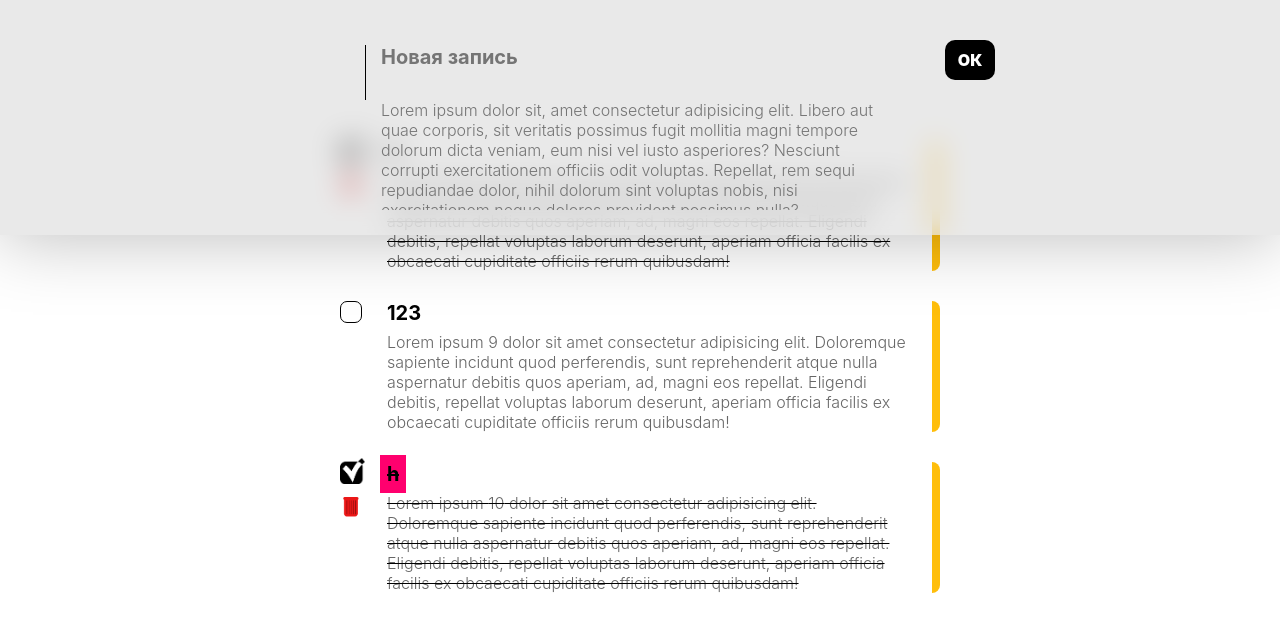
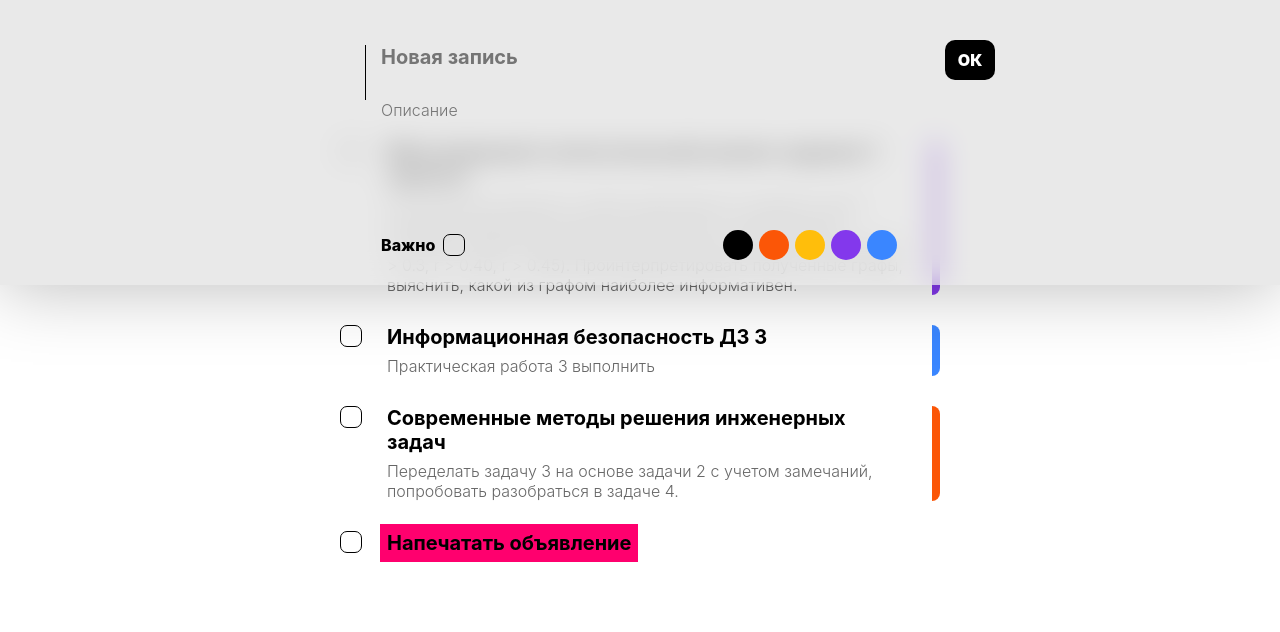
Before and after one commit to buryattvoydrug/todo-MERN, a React (Create React App) app: page / in a window 1280 px wide. Both pictures are taken after a click on the element 640 px from the left and 60 px from the top of the page. Shown: the top 632 px of the page. Built offline with nearby package versions, Linux system fonts and the light colour scheme; data requests are answered from the project's data file.

Commit message:
all methods works

```diff
--- a/public/db.json
+++ b/public/db.json
@@ -2,21 +2,39 @@
   "todos": [
     {
       "userId": 777,
-      "id": 4,
-      "title": "6",
-      "completed": true
+      "id": 1,
+      "title": "Многомерный статистический анализ задание 1 сделать",
+      "description": "Составление матрицы и графа корреляции по заданию: дана матрица корреляции оценок школьников по дисциплинам, составить графы корреляции при различных заданных пределах (r > 0.3, r > 0.40, r > 0.45). Проинтерпретировать полученные графы, выяснить, какой из графом наиболее информативен.",
+      "completed": false,
+      "important": false,
+      "color": "#8338EC"
     },
     {
       "userId": 777,
-      "id": 9,
-      "title": "123",
-      "completed": false
+      "title": "Информационная безопасность ДЗ 3",
+      "description": "Практическая работа 3 выполнить",
+      "completed": false,
+      "important": false,
+      "color": "#3A86FF",
+      "id": 2
     },
     {
       "userId": 777,
-      "id": 10,
-      "title": "h",
-      "completed": true
+      "title": "Современные методы решения инженерных задач",
+      "description": "Переделать задачу 3 на основе задачи 2 с учетом замечаний, попробовать разобраться в задаче 4.",
+      "completed": false,
+      "important": false,
+      "color": "#FB5607",
+      "id": 3
+    },
+    {
+      "userId": 777,
+      "title": "Напечатать объявление ",
+      "description": "",
+      "completed": false,
+      "important": true,
+      "color": "#fff",
+      "id": 4
     }
   ]
 }
--- a/src/components/Editor.tsx
+++ b/src/components/Editor.tsx
@@ -8,9 +8,12 @@ const defaultEdit = {
   id: 0,
   userId: 777,
   title: '',
+  description: '',
   completed: false,
+  important: false,
+  color: '#fff',
 }
-  // const COLORS = ['#000000', '#FB5607', '#FFBE0B', '#8338EC', '#3A86FF'];
+  const COLORS = ['#000000', '#FB5607', '#FFBE0B', '#8338EC', '#3A86FF'];
 
 export default function Editor() {
   const [active, setActive] = useState(false);
@@ -26,14 +29,40 @@ export default function Editor() {
   }, [edit]);
 
 
-  const handleChange = (event: React.FormEvent<HTMLTextAreaElement>): void => {
-    setForm({
-      id: form.id || 0,
-      userId: 777,
-      title: event.currentTarget.value,
-      completed: false,
+  const handleTextAreaChange = (event: React.FormEvent<HTMLTextAreaElement>): void => {
+    let name = event.currentTarget.name;
+    let value = event.currentTarget.value;
+    setForm((prevState) => {
+      return {
+        ...prevState,
+        id: prevState.id || 0,
+        title: (name === "title" && value) || prevState.title,
+        description: (name === "description" && value) || prevState.description,
+      }
     });
   }
+
+  const handleCheckboxChange = (event: React.FormEvent<HTMLInputElement>): void => {
+    let value = event.currentTarget.checked;
+    setForm((prevState) => {
+      return {
+        ...prevState,
+        important: value,
+      }
+    });
+  }
+
+  const handleColorChange = (event: React.FormEvent<HTMLInputElement>): void => {
+    let value = event.currentTarget.value;
+    setForm((prevState) => {
+      return {
+        ...prevState,
+        color: value || prevState.color,
+      }
+    });
+  }
+
+
 
   const handleSubmit = (): void => {
     if (!form.title) alert('Форма пуста!')
@@ -44,7 +73,10 @@ export default function Editor() {
       postItem({
         userId: form.userId,
         title: form.title,
+        description: form.description,
         completed: form.completed,
+        important: form.important,
+        color: form.color,
       });
       setActive(false);
       setForm(defaultEdit);
@@ -64,15 +96,17 @@ export default function Editor() {
           <div className="editor">
             <form>
               <div className="item-text" onClick={() => setActive(true)}>
-                <textarea className="item__title" name="" id="" rows={active? 2 : 1}
-                value={form.title} onChange={handleChange}
+                <textarea className="item__title" name="title" id="" rows={active? 2 : 1}
+                value={form.title} onChange={handleTextAreaChange}
                 placeholder="Новая запись"></textarea>
-                {active && <textarea className="item__description" name="" id="" rows={5} placeholder="Lorem ipsum dolor sit, amet consectetur adipisicing elit. Libero aut quae corporis, sit veritatis possimus fugit mollitia magni tempore dolorum dicta veniam, eum nisi vel iusto asperiores? Nesciunt corrupti exercitationem officiis odit voluptas. Repellat, rem sequi repudiandae dolor, nihil dolorum sint voluptas nobis, nisi exercitationem neque dolores provident possimus nulla?"></textarea>}
+                {active && <textarea className="item__description" name="description" id="" rows={5}
+                value={form.description} onChange={handleTextAreaChange} placeholder="Описание"></textarea>}
               </div>
-              {/* {active &&
+              {active &&
               <div className="item-buttons">
                 <div className="item__checkbox">
-                  <input id="editor" type="checkbox" />
+                  <input id="editor" type="checkbox" name="important" onChange={handleCheckboxChange}
+                  checked={form.important}/>
                   <label className="checkbox-label" htmlFor="editor">
                     <span className="checkbox-label__text">Важно</span>
                   </label>
@@ -80,12 +114,13 @@ export default function Editor() {
                 <div className="color-buttons">
                   {COLORS.map(color =>
                     <>
-                      <input type="radio" name="color" value={color} id={color}/>
-                      <label className="color__button" htmlFor={color} style={{background : color}}></label>
-                    </>
+                      <input type="radio" name="color" id={color} value={color} checked={form.color === color}
+                                                                    onChange={handleColorChange}/>
+                      <label key={color} className="color__button" htmlFor={color} style={{background : color}}>
+                      </label></>
                   )}
                 </div>
-              </div>} */}
+              </div>}
               {!active?
               <div className="submit__editor" onClick={() => setActive(true)}>
                 <strong>+</strong>
--- a/src/components/Item.tsx
+++ b/src/components/Item.tsx
@@ -9,12 +9,12 @@ export default function Item({_id, data}: ItemProps) {
   const {edit, setEdit} = useContext(EditorContext);
 
 
-  const {userId, id, title, completed} = data;
+  const {userId, id, title, description, completed, important, color} = data;
   const [checked, setChecked] = useState(completed);
   const [hidden, setHidden] = useState(false);
 
   const handleCheck = (): void => {
-    updateItem({userId, id, title, completed: !checked});
+    updateItem({userId, id, title, description, completed: !checked, important, color});
     setChecked(!checked);
   }
 
@@ -24,12 +24,13 @@ export default function Item({_id, data}: ItemProps) {
   }
 
   const handleChangeContext = (): void => {
-    setEdit({userId, id, title, completed});
+    setEdit(data);
   }
 
   return (
     <>
-      {!hidden && <div className="item" onDoubleClick={handleChangeContext}>
+      {!hidden && <div className="item" onDoubleClick={handleChangeContext}
+      style={{borderRight: "8px solid" + color}}>
         <div className="item-buttons">
           <div className="item__checkbox">
             <input type="checkbox" id={_id} name={_id} checked={checked} onChange={handleCheck}/>
@@ -40,11 +41,8 @@ export default function Item({_id, data}: ItemProps) {
           </button>: ''}
         </div>
         <div className={checked ? "item-text checked" : "item-text"}>
-          {/* в h3 добавить класс imp если пемечено как важное*/}
-          <h3 className={id % 5? "item__title" : "item__title imp"}><span>{title}</span></h3>
-          <p className="item__description">
-            Lorem ipsum {id} dolor sit amet consectetur adipisicing elit. Doloremque sapiente incidunt quod perferendis, sunt reprehenderit atque nulla aspernatur debitis quos aperiam, ad, magni eos repellat. Eligendi debitis, repellat voluptas laborum deserunt, aperiam officia facilis ex obcaecati cupiditate officiis rerum quibusdam!
-          </p>
+          <h3 className={important? "item__title imp" : "item__title"}><span>{title}</span></h3>
+          <p className="item__description">{description}</p>
         </div>
       </div>}
     </>
--- a/src/scss/item.scss
+++ b/src/scss/item.scss
@@ -3,7 +3,7 @@
   margin: 30px 0;
   display: flex;
   border-radius: 8px;
-  border-right: 8px solid #FFBE0B;
+  // border-right: 8px solid #FFBE0B;
   .checked {
     text-decoration: line-through;
   }
--- a/src/services.tsx
+++ b/src/services.tsx
@@ -1,12 +1,15 @@
 import { IItem, IPostItem } from './types';
 
-export function postItem({userId, title, completed}:IPostItem): void {
+export function postItem({userId, title, description, completed, important, color}:IPostItem): void {
   fetch('http://localhost:3001/todos/', {
     method: 'POST',
     body: JSON.stringify({
       userId,
       title,
+      description,
       completed,
+      important,
+      color,
     }),
     headers: {
       'Content-type': 'application/json; charset=UTF-8',
@@ -16,14 +19,17 @@ export function postItem({userId, title, completed}:IPostItem): void {
   .then((json) => console.log(json));
 }
 
-export function updateItem({userId, id, title, completed}:IItem): void {
+export function updateItem({userId, id, title, description, completed, important, color}:IItem): void {
   fetch('http://localhost:3001/todos/' + id, {
     method: 'PUT',
     body: JSON.stringify({
       userId,
       id,
       title,
+      description,
       completed,
+      important,
+      color,
     }),
     headers: {
       'Content-type': 'application/json; charset=UTF-8',
--- a/src/types.tsx
+++ b/src/types.tsx
@@ -2,12 +2,18 @@ export interface IItem {
   userId: number,
   id: number,
   title: string,
+  description: string,
   completed: boolean,
+  important: boolean,
+  color: string,
 }
 export interface IPostItem {
   userId: number,
   title: string,
+  description: string,
   completed: boolean,
+  important: boolean,
+  color: string,
 }
 export type ItemProps = {
   _id: string,
```
